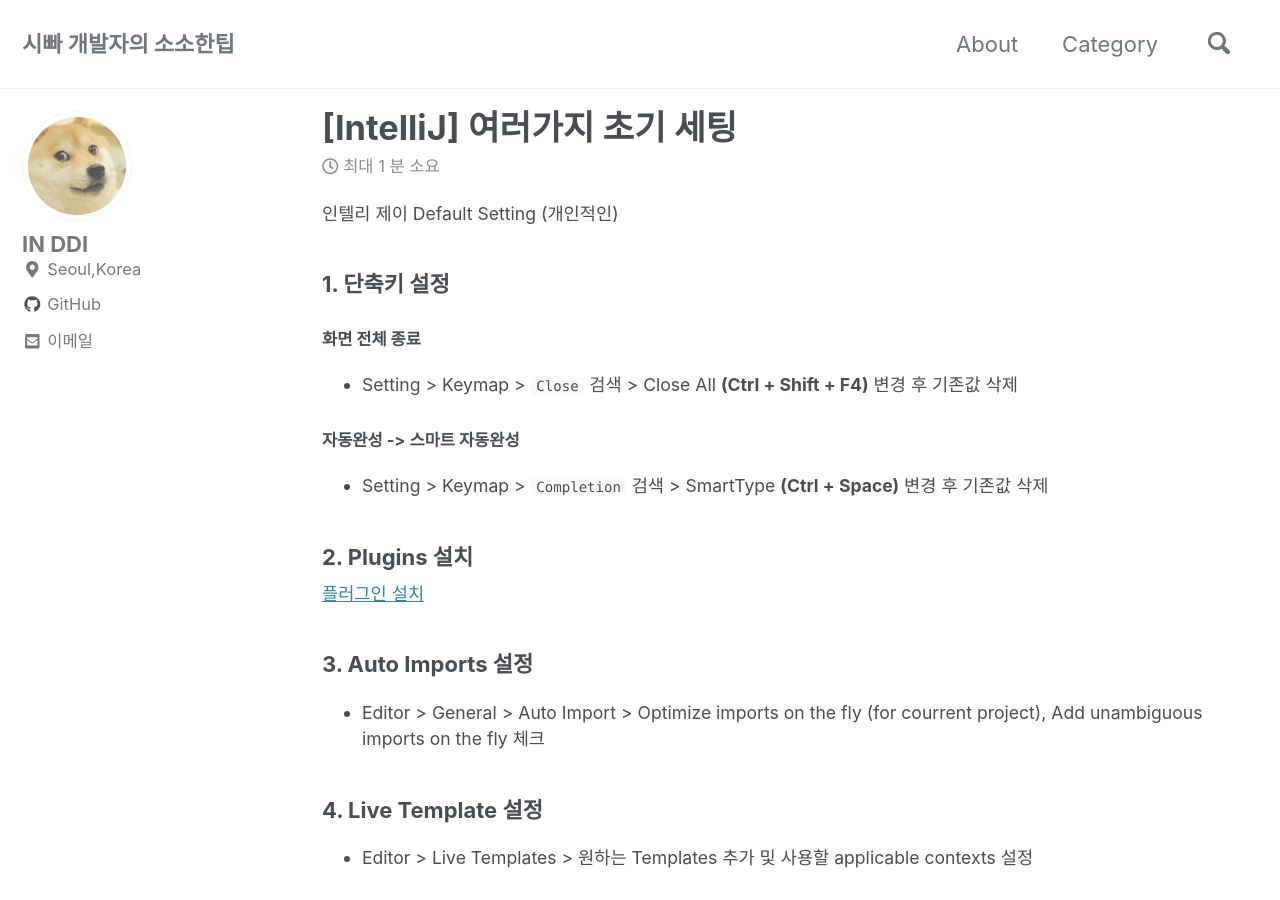
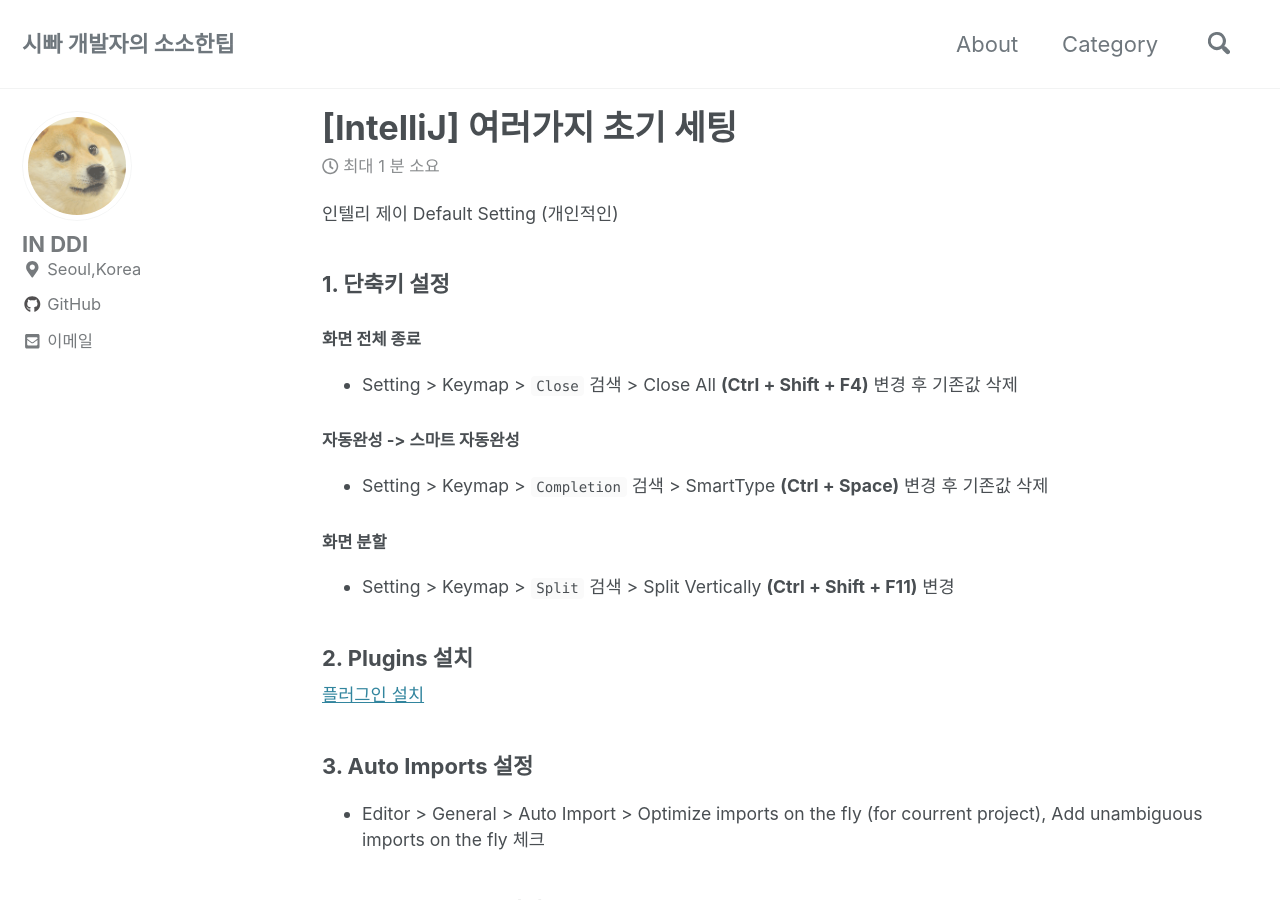
Before and after one commit to InSeok9068/inseok9068.github.io, a Jekyll site: the page built from _posts/intellij/2020-11-23-intellij-setting.md, in a window 1280 px wide and 900 px high. Built offline with Jekyll 4.4.1, drawn with Linux system fonts in a browser that asks for light colours; cached includes are drawn as plain includes; nearby versions of some CDN libraries; comment, search, counter and statistics services are not loaded.

Commit message:
단축키 화면 분할 추가

```diff
--- a/_posts/intellij/2020-11-23-intellij-setting.md
+++ b/_posts/intellij/2020-11-23-intellij-setting.md
@@ -13,6 +13,9 @@ categories:
 
 #### 자동완성 -> 스마트 자동완성
 - Setting > Keymap > `Completion` 검색 > SmartType **(Ctrl + Space)** 변경 후 기존값 삭제
+
+#### 화면 분할
+- Setting > Keymap > `Split` 검색 > Split Vertically **(Ctrl + Shift + F11)** 변경
 
 ### 2. Plugins 설치
 [플러그인 설치](https://inseok9068.github.io/intellij/intellij-plugins/)
```
